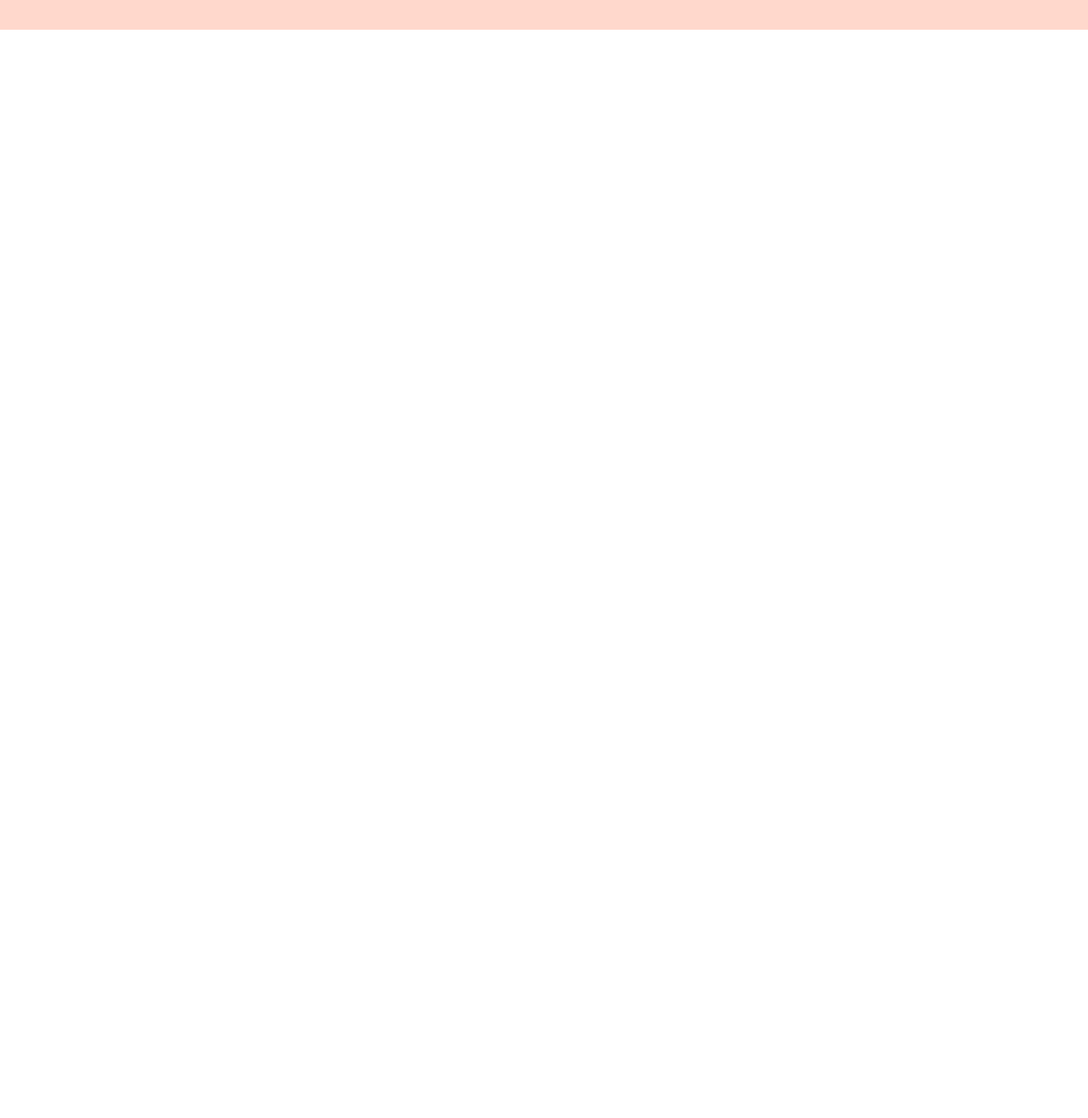
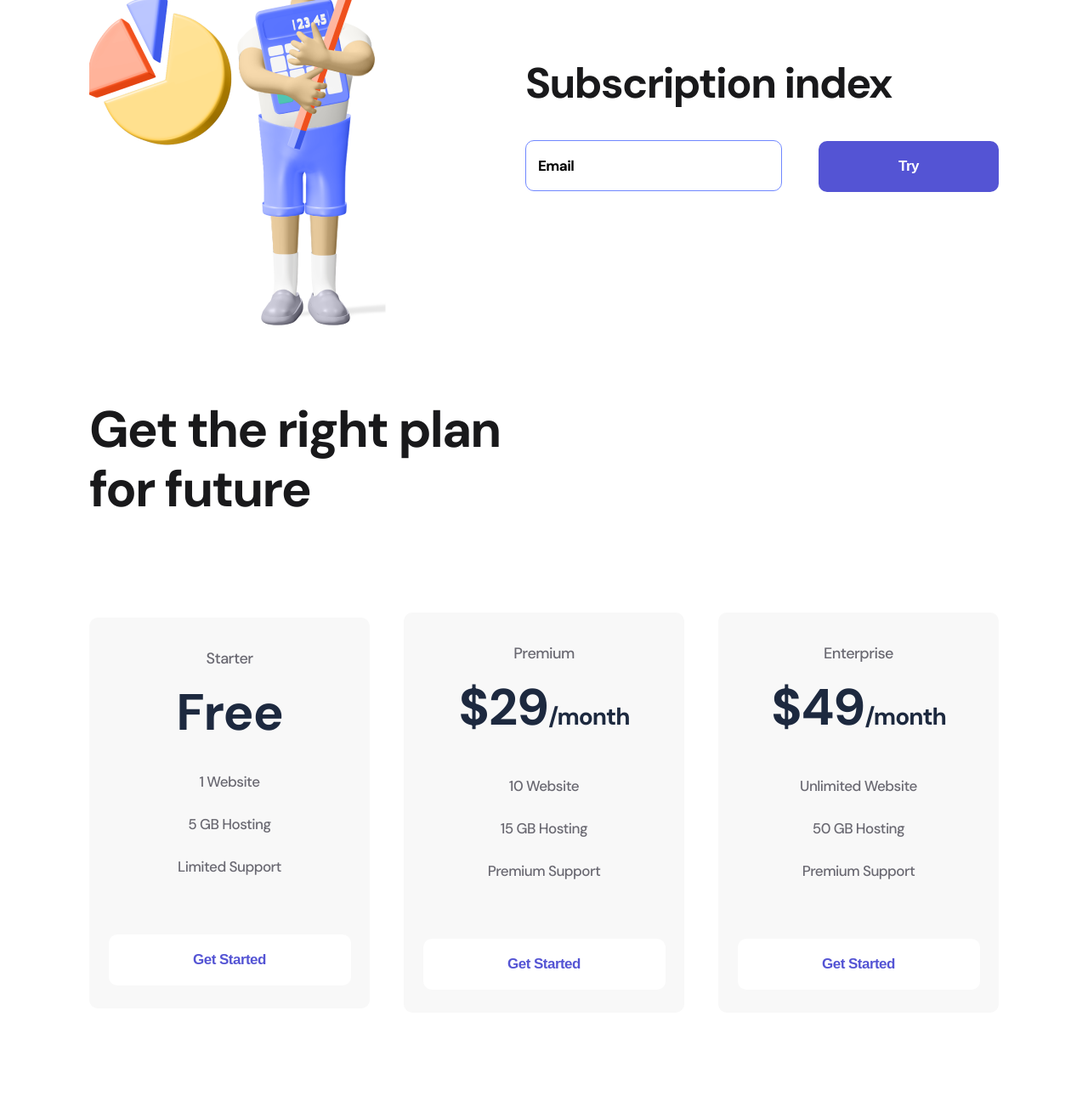
Before and after one commit to RedBeard2000/logoipsontrial, a plain HTML site: page index.html in a window 1280 px wide. Shown: the part 886-2202 px from the top of the page at 85% size. Before the commit the page ends 921 px from the top, so only its background shows below. Drawn offline with nearby package versions, Linux system fonts and the light colour scheme.

Commit message:
Add files via upload

```diff
--- a/index.html
+++ b/index.html
@@ -71,6 +71,77 @@
             <img src="./img/firstmen.png" alt="firstmen">
         </div>
     </section>
+    <section class="container subscribe">
+        <div>
+            <img src="./img/secondmen.png" alt="second men">
+        </div>
+        <div>
+            <h2 class="subscribe__title">
+                Subscription index
+            </h2>
+            <form>
+                <input class="input" type="email" placeholder="Email">
+                <button class="button button__violet">
+                    Try
+                </button>
+            </form>
+        </div>
+    </section>
+    <section class="container plan">
+        <h2 class="plan__title">
+            Get the right plan for future
+        </h2>
+        <div class="plan__flex">
+            <div class="item">
+                <p class="item__text">
+                    Starter
+                </p>
+                <h3 class="item__title">
+                    Free
+                </h3>
+                <ul>
+                    <li class="item__li">1 Website</li>
+                    <li class="item__li">5 GB Hosting</li>
+                    <li class="item__li">Limited Support</li>
+                </ul>
+                <button class="button button__item">
+                    Get Started
+                </button>
+            </div>
+            <div class="item">
+                <p class="item__text">
+                    Premium
+                </p>
+                <h3 class="item__title">
+                    $29<span>/month</span>
+                </h3>
+                <ul>
+                    <li class="item__li">10 Website</li>
+                    <li class="item__li">15 GB Hosting</li>
+                    <li class="item__li">Premium Support</li>
+                </ul>
+                <button class="button button__item">
+                    Get Started
+                </button>
+            </div>
+            <div class="item">
+                <p class="item__text">
+                    Enterprise
+                </p>
+                <h3 class="item__title">
+                    $49<span>/month</span>
+                </h3>
+                <ul>
+                    <li class="item__li">Unlimited Website</li>
+                    <li class="item__li">50 GB Hosting</li>
+                    <li class="item__li">Premium Support</li>
+                </ul>
+                <button class="button button__item">
+                    Get Started
+                </button>
+            </div>
+        </div>
+    </section>
     <footer class="footer">
     <div class="container footer__flex">
         <div>
--- a/style/style.css
+++ b/style/style.css
@@ -12,7 +12,7 @@ body{
     padding: 38px 0 48px;
 }
 
-.header__flex, .footer__flex, .about{
+.header__flex, .footer__flex, .about, .subscribe, .plan__flex{
     display: flex;
     justify-content: space-between;
     align-items: center;
@@ -113,3 +113,122 @@ body{
     background: rgba(255, 113, 67, 0.27);
     padding: 34px 0 48px;
 }
+
+.subscribe{
+    margin-bottom: 85px;
+}
+
+.subscribe__title{
+    font-family: 'DM Sans';
+    font-style: normal;
+    font-weight: 700;
+    font-size: 50px;
+    line-height: 57px;
+    /* identical to box height, or 114% */
+    letter-spacing: -1.56316px;
+    color: #19191B;
+    margin-bottom: 38px;
+}
+
+.input{
+    width: 302px;
+    height: 60px;
+    border-radius: 10px;
+    border: 1px solid #7087FF;
+    padding-left: 14px;
+    box-sizing: border-box;
+    margin-right: 39px;
+}
+
+.input::placeholder, .input{
+    font-family: 'DM Sans';
+    font-style: normal;
+    font-weight: 700;
+    font-size: 17px;
+    line-height: 22px;
+    letter-spacing: -0.531474px;
+    color: #000000;
+}
+
+.input:focus{
+    outline: none;
+}
+
+.plan{
+    margin-bottom: 132px;
+}
+
+.plan__title{
+    font-family: 'DM Sans';
+    font-style: normal;
+    font-weight: 700;
+    font-size: 60px;
+    line-height: 70px;
+    letter-spacing: -1.87579px;
+    color: #19191B;
+    max-width: 504px;
+    margin-bottom: 110px;
+}
+
+.item{
+    width: 330px;
+    background: #F8F8F8;
+    border-radius: 10px;
+    text-align: center;
+    padding: 34px 0px 27px;
+}
+
+.item__text{
+    font-family: 'DM Sans';
+    font-size: 18px;
+    line-height: 28px;
+    letter-spacing: -0.562737px;
+    color: #696871;
+}
+
+.item:hover{
+    transition: 500ms;
+    background: #FF7143;
+    box-shadow: 0px 32px 34px rgba(255, 112, 59, 0.317827);
+    border-radius: 10px;
+}
+
+.item:hover .item__text, .item:hover .item__title, .item:hover .item__li{
+    color: white;
+    transition: 500ms;
+}
+
+.item__title{
+    font-family: 'DM Sans';
+    font-weight: bold;
+    font-size: 60px;
+    line-height: 56px;
+    letter-spacing: -1.03448px;
+    color: #1D293F;
+    margin: 22px 0px 28px;
+}
+
+.item__title span{
+    font-size: 28px;
+}
+
+.item__li{
+    list-style: none;
+    font-size: 17px;
+    line-height: 50px;
+    letter-spacing: -0.531474px;
+    color: #696871;
+}
+
+.button__item{
+    width: 285px;
+    background-color: white;
+    color: #5454D4;
+    margin-top: 55px;
+}
+
+.item:hover .button__item{
+    background: #9F3919;
+    color: white;
+    transition: 500ms;
+}
```
Also changed, not shown: img/secondmen.png (added).
